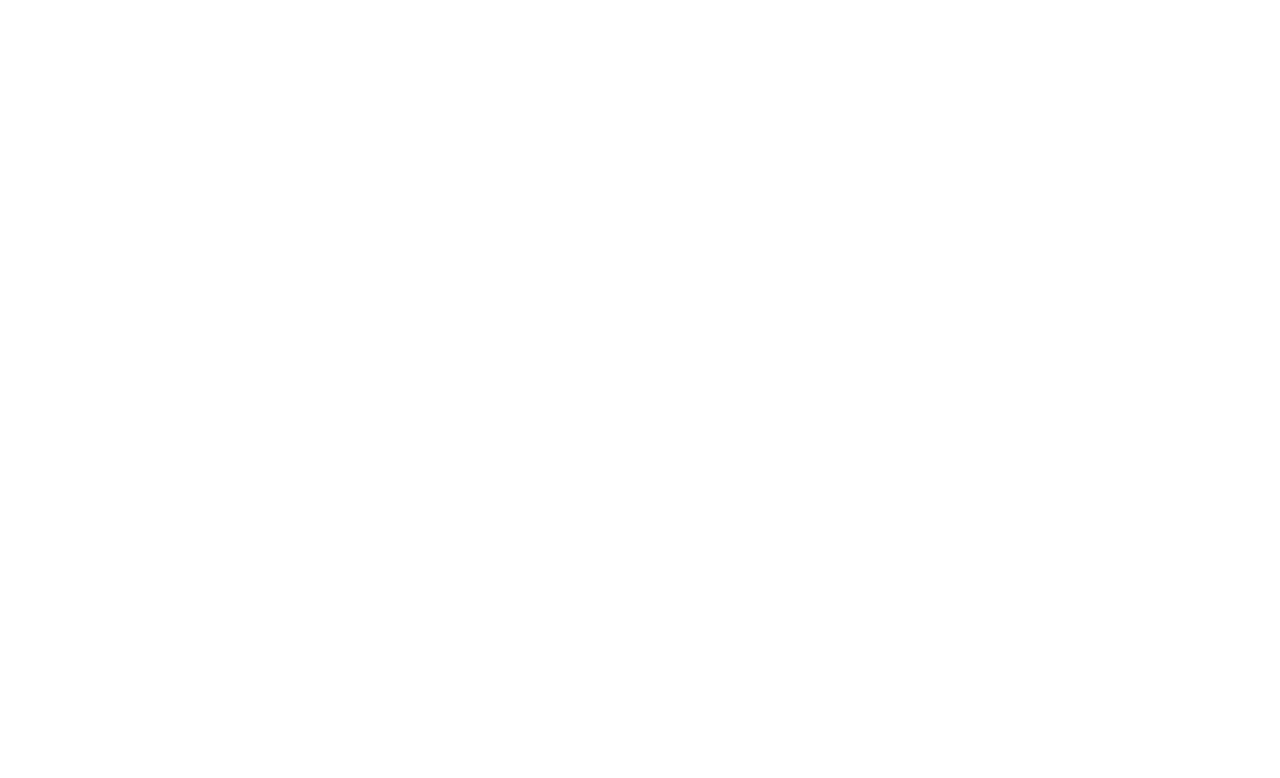
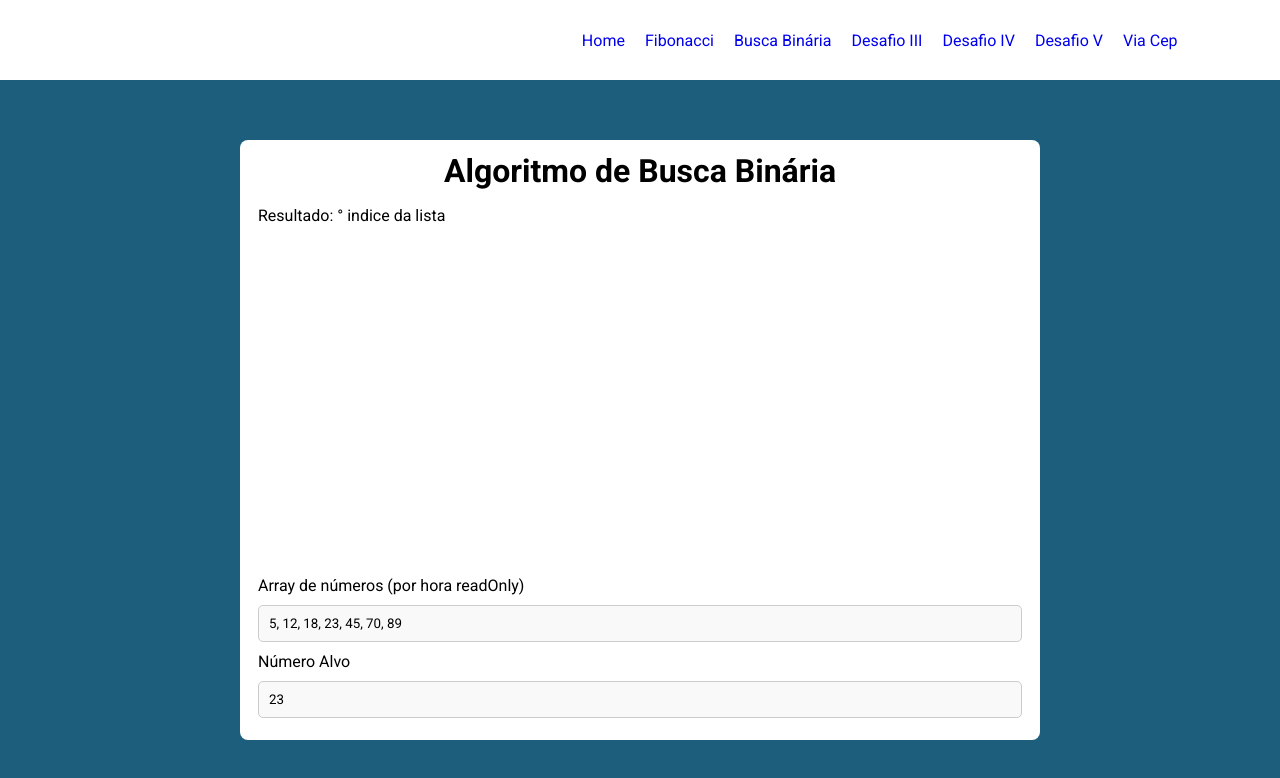
Before and after one commit to YH1d3k12/Ultra-LIMS-Processo-seletivo, a React (Vite) app in the folder frontend/: page /exercise/2 in a window 1280 px wide. Before the commit this address had no page. Shown: the top 778 px of the page. Built offline with nearby package versions, Linux system fonts and the light colour scheme; no server answers.

Commit message:
Feat: Created Binary Search.

```diff
--- a/frontend/src/components/navbar/index.tsx
+++ b/frontend/src/components/navbar/index.tsx
@@ -13,7 +13,7 @@
                         <Link to="/exercise/1">Fibonacci</Link>
                     </li>
                     <li>
-                        <Link to="/2">Desafio II</Link>
+                        <Link to="/exercise/2">Busca Binária</Link>
                     </li>
                     <li>
                         <Link to="/3">Desafio III</Link>
--- a/frontend/src/hooks/useAxios.tsx
+++ b/frontend/src/hooks/useAxios.tsx
@@ -17,7 +17,7 @@
             try {
                 setLoading(true);
                 setError('');
-                console.log('executado');
+                console.log('executado', data);
                 const response: AxiosResponse<T> = await axios[method](
                     baseURL + endpoint,
                     data
--- a/frontend/src/index.css
+++ b/frontend/src/index.css
@@ -21,6 +21,9 @@
 }
 
 .exercise-container {
+  display: flex;
+  flex-direction: column;
+  justify-content: space-between;
   padding: 12px 18px;
   border-radius: 8px;
   height: 600px;
@@ -28,23 +31,11 @@
   background-color: #ffffff;
 }
 
-.exercise-info {
-  height: 80%;
-}
-
 .exercise-title {
   margin-bottom: 16px;
   width: 100%;
   color: #000000;
   text-align: center;
-}
-
-.exercise-result {
-  height: auto;
-}
-
-.exercise-input-container {
-  height: 20%;
 }
 
 .exercise-input {
--- /dev/null
+++ b/frontend/src/pages/BinarySearch/index.tsx
@@ -0,0 +1,50 @@
+import { useState } from 'react';
+import useAxios from '../../hooks/useAxios';
+import './styles.css';
+
+export default function BinarySearch() {
+    const [numbers, setNumbers] = useState<number[]>([
+        5, 12, 18, 23, 45, 70, 89,
+    ]);
+    const [target, setTarget] = useState<number>(23);
+    const { responseData } = useAxios<string>('post', 'exercise/2', {
+        numbers,
+        target,
+    });
+
+    return (
+        <div className="page">
+            <div className="exercise-container">
+                <div className="exercise-info">
+                    <h1 className="exercise-title">
+                        Algoritmo de Busca Binária
+                    </h1>
+                    <p className="exercise-result">
+                        Resultado: {responseData}° indice da lista
+                    </p>
+                </div>
+                <div className="exercise-input-container">
+                    <label htmlFor="numbers">
+                        Array de números (por hora readOnly)
+                    </label>
+                    <input
+                        id="numbers"
+                        className="input"
+                        type="string"
+                        value={numbers.join(', ')}
+                        min={0}
+                        readOnly
+                    />
+                    <label htmlFor="target">Número Alvo</label>
+                    <input
+                        id="target"
+                        className="input"
+                        type="number"
+                        value={target}
+                        onChange={e => setTarget(parseInt(e.target.value))}
+                    />
+                </div>
+            </div>
+        </div>
+    );
+}
--- a/frontend/src/routes/Routes.tsx
+++ b/frontend/src/routes/Routes.tsx
@@ -1,6 +1,7 @@
 import { BrowserRouter, Routes, Route } from 'react-router-dom';
 import Layout from '../components/layout';
 import Fibonacci from '../pages/Fibonacci';
+import BinarySearch from '../pages/BinarySearch';
 
 function AppRoutes() {
     return (
@@ -8,6 +9,7 @@
             <Routes>
                 <Route path="/" element={<Layout />}>
                     <Route path="exercise/1" element={<Fibonacci />} />
+                    <Route path="exercise/2" element={<BinarySearch />} />
                 </Route>
             </Routes>
         </BrowserRouter>
```
Also changed, not shown: frontend/src/pages/BinarySearch/styles.css (added), 2 other files (tests, documents, lock files or other folders).
